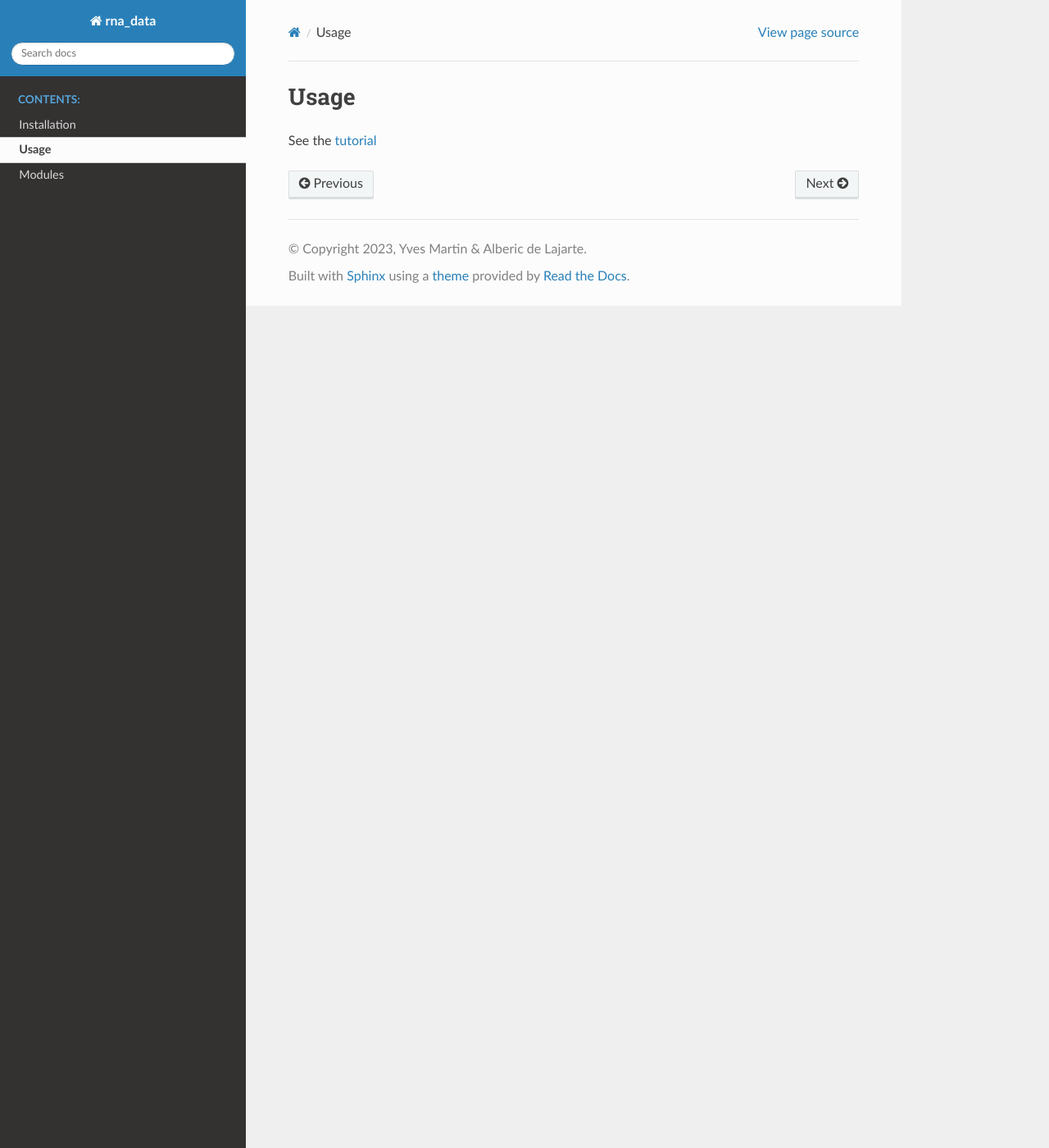
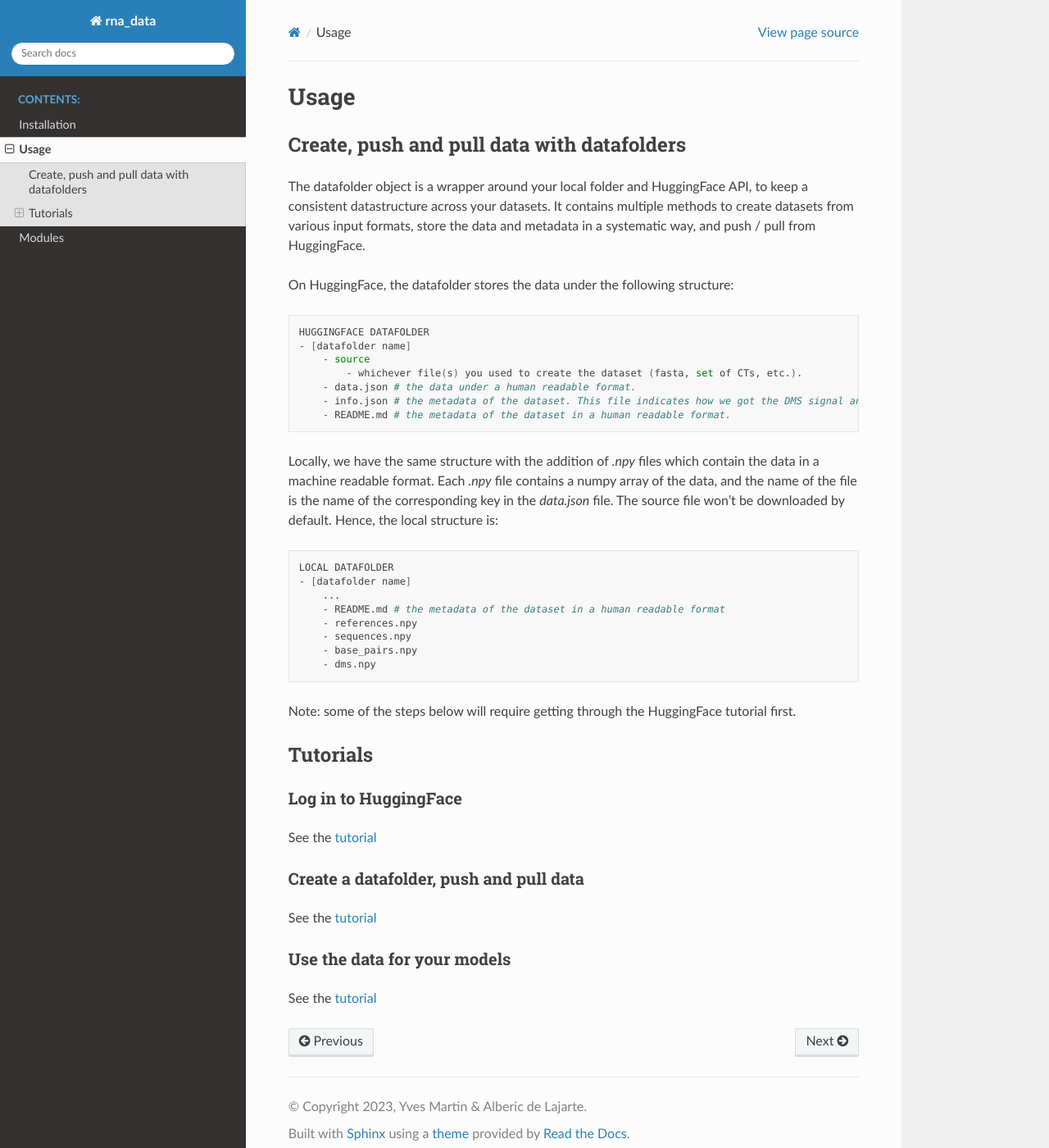
Before and after one commit to rouskinlab/RNA_data, a Sphinx documentation site: the page built from docs/usage.rst, in a window 1280 px wide and 1400 px high. Shown: the whole window at 82% size. Built offline with Sphinx 7.4.7 and the Read the Docs theme 2.0.0, drawn with Linux system fonts in a browser that asks for light colours.

Commit message:
updated docs and tutorials, added generate_npy as an option

```diff
--- a/docs/usage.rst
+++ b/docs/usage.rst
@@ -1,4 +1,54 @@
 Usage
 =====
 
-See the `tutorial <https://github.com/rouskinlab/RNA_data/main/tutorial.ipynb>`_
+Create, push and pull data with datafolders
+-------------------------------------------
+
+The datafolder object is a wrapper around your local folder and HuggingFace API, to keep a consistent datastructure across your datasets. It contains multiple methods to create datasets from various input formats, store the data and metadata in a systematic way, and push / pull from HuggingFace.
+
+On HuggingFace, the datafolder stores the data under the following structure:
+
+
+.. code-block:: bash
+
+    HUGGINGFACE DATAFOLDER
+    - [datafolder name]
+        - source
+            - whichever file(s) you used to create the dataset (fasta, set of CTs, etc.).
+        - data.json # the data under a human readable format.
+        - info.json # the metadata of the dataset. This file indicates how we got the DMS signal and the structures (directly from the source or from a prediction).
+        - README.md # the metadata of the dataset in a human readable format.
+
+Locally, we have the same structure with the addition of `.npy` files which contain the data in a machine readable format. Each `.npy` file contains a numpy array of the data, and the name of the file is the name of the corresponding key in the `data.json` file. The source file won't be downloaded by default. Hence, the local structure is:
+
+.. code-block:: bash
+
+    LOCAL DATAFOLDER
+    - [datafolder name]
+        ...
+        - README.md # the metadata of the dataset in a human readable format
+        - references.npy
+        - sequences.npy
+        - base_pairs.npy
+        - dms.npy
+
+
+Note: some of the steps below will require getting through the HuggingFace tutorial first.
+
+Tutorials
+---------
+
+Log in to HuggingFace
+~~~~~~~~~~~~~~~~~~~~~
+
+See the `tutorial <https://github.com/rouskinlab/RNA_data/main/tutorials/huggingface.ipynb>`_
+
+Create a datafolder, push and pull data
+~~~~~~~~~~~~~~~~~~~~~~~~~~~~~~~~~~~~~~~~
+
+See the `tutorial <https://github.com/rouskinlab/RNA_data/main/tutorials/create_push_pull.ipynb>`_
+
+Use the data for your models
+~~~~~~~~~~~~~~~~~~~~~~~~~~~~
+
+See the `tutorial <https://github.com/rouskinlab/RNA_data/main/tutorials/use_for_models.ipynb>`_
```
Also changed, not shown: tutorial.ipynb (deleted), 4 other files.
